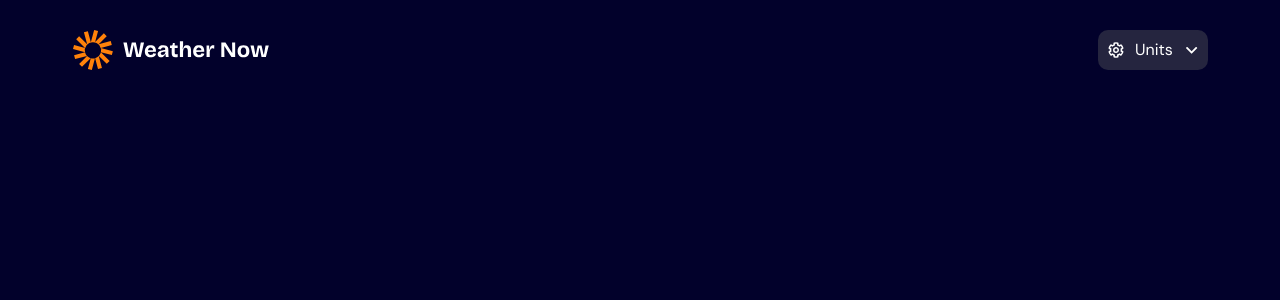
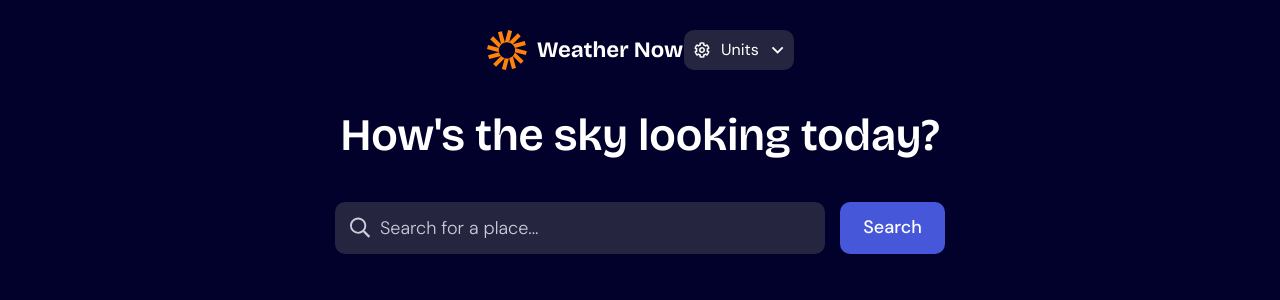
Before and after one commit to Sagittarius1310/weather-now, an Angular app: page / in a window 1280 px wide. Shown: the top 300 px of the page. Built offline with nearby package versions, Linux system fonts and the light colour scheme.

Commit message:
feat(search): add basic markup and styles

```diff
--- a/src/app/app.html
+++ b/src/app/app.html
@@ -1 +1,3 @@
 <header app-header></header>
+<h1>How's the sky looking today?</h1>
+<app-search/>
--- a/src/app/app.scss
+++ b/src/app/app.scss
@@ -1,8 +1,19 @@
+@use 'mixins';
+
 :host {
-    display: block;
+    display: flex;
+    flex-direction: column;
+    align-items: center;
     max-width: 1165px;
     min-width: 355px;
     margin: 0 auto;
     margin-top: 30px;
     padding: 0 15px;
 }
+
+h1 {
+    @include mixins.typography("Bricolage Grotesque", #fff, 45px, 600);
+
+    margin: 40px 0;
+    text-align: center;
+}
--- a/src/app/app.ts
+++ b/src/app/app.ts
@@ -2,10 +2,11 @@ import { Component, signal } from '@angular/core';
 import { RouterOutlet } from '@angular/router';
 
 import { Header } from '@core/header/header';
+import { Search } from '@features/search/search';
 
 @Component({
   selector: 'app-root',
-  imports: [RouterOutlet, Header],
+  imports: [RouterOutlet, Header, Search],
   templateUrl: './app.html',
   styleUrl: './app.scss'
 })
--- a/src/app/features/search/search.html
+++ b/src/app/features/search/search.html
@@ -1 +1,12 @@
-<p>search works!</p>
+<div class="search-field">
+    <input
+        type="text"
+        class="search-field__input"
+        placeholder="Search for a place..."
+        aria-label="Search for a place"
+    />
+    <svg class="search-field__icon" width="21" height="21" aria-hidden="true">
+        <use href="images/icons.svg#icon-search"></use>
+    </svg>
+</div>
+<button type="button" class="search__button button">Search</button>
--- a/src/app/features/search/search.scss
+++ b/src/app/features/search/search.scss
@@ -0,0 +1,70 @@
+@use 'mixins';
+@use 'variables' as vars;
+
+:host {
+    display: flex;
+    justify-content: center;
+    align-items: center;
+    gap: 15px;
+    width: 610px;
+    max-width: 100%;
+}
+
+.search-field {
+    @include mixins.typography("DM Sans", vars.$placeholder-color, 18px, 300);
+
+    display: flex;
+    align-items: center;
+    flex: 0 1 490px;
+    min-width: 290px;
+    position: relative;
+
+    &__input {
+        width: 100%;
+        height: 52px;
+        padding-left: 45px;
+        padding-right: 15px;
+        border: none;
+        background-color: vars.$primary-color;
+        border-radius: vars.$border-radius;
+
+        &::placeholder {
+            @include mixins.typography(inherit, inherit, inherit, inherit);
+        }
+    }
+
+    &__icon {
+        position: absolute;
+        left: 15px;
+        pointer-events: none;
+    }
+}
+
+.search__button {
+    @include mixins.typography("DM Sans", #fff, 18px, 500);
+
+    flex: 0 0 105px;
+    height: 52px;
+    background-color: #4657D9;
+
+    &:focus,
+    &:hover {
+        outline-color: #4657D9;
+    }
+
+    &:active {
+        background-color: #2C1B9F;
+        outline: none;
+    }
+}
+
+@media (max-width: 450px) {
+    :host {
+        flex-wrap: wrap;
+    }
+
+    .search-field,
+    .search__button {
+        flex: 1 0 100%;
+    }
+}
```
